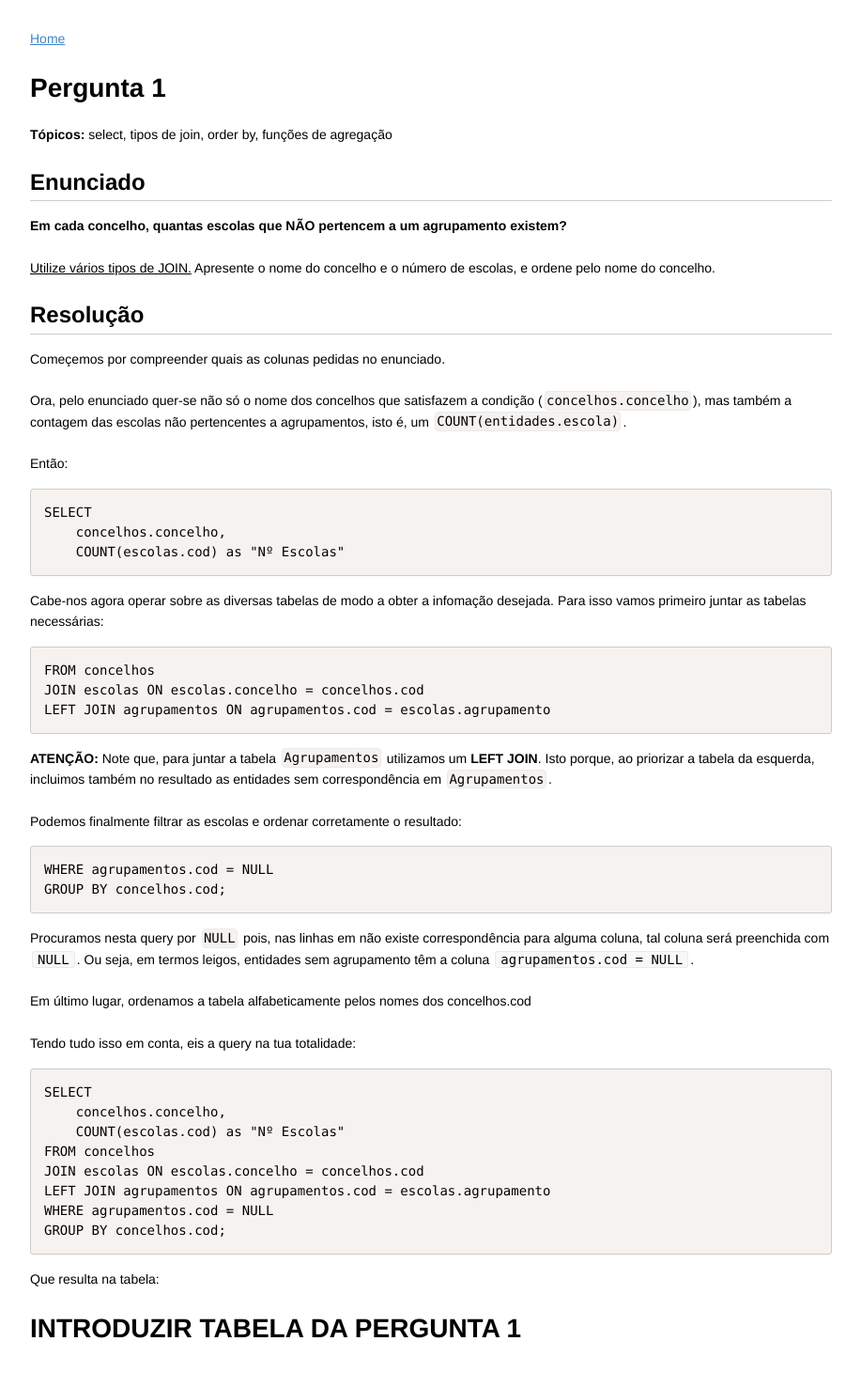
After one commit to damaral31/Portuguese-School-System-DB-Modeling, a Flask app: page /pergunta/7 in a window 1280 px wide. The commit adds this page. Shown: the whole page at 94% size, without its empty margins (181-1098 px from the left). Run offline with Flask 3, Linux system fonts and the light colour scheme; some libraries are stand-ins or nearby versions.

Commit message:
Create pergunta 7 (ongoing)

```diff
--- a/app/app.py
+++ b/app/app.py
@@ -56,3 +56,7 @@ def pergunta1():
 @APP.route('/pergunta/4')
 def pergunta4():
     return render_template('pergunta4.html')
+
+@APP.route('/pergunta/7')
+def pergunta7():
+    return render_template('pergunta7.html')
--- a/app/templates/index.html
+++ b/app/templates/index.html
@@ -37,5 +37,8 @@
 <p>
   <a href="/perguntas/02">Explicacao </a>
 </p>
+<p>
+  <a href="/pergunta/7">Pergunta 7</a>
+</p>
 
 {% endblock %}
--- /dev/null
+++ b/app/templates/pergunta7.html
@@ -0,0 +1,74 @@
+{% extends 'base.html' %}
+
+{% block content %}
+
+<h1>Pergunta 1</h1>
+<p>
+    <b>Tópicos:</b> select, tipos de join, order by, funções de agregação
+</p>
+
+<h2>Enunciado</h2>
+<p>
+    <b>Em cada concelho, quantas escolas que NÃO pertencem a um agrupamento existem?</b>
+    <br><br>
+    <u>Utilize vários tipos de JOIN.</u> Apresente o nome do concelho e o número de escolas, e ordene pelo nome do concelho.
+</p>
+
+<h2>Resolução</h2>
+<p>
+    Começemos por compreender quais as colunas pedidas no enunciado.
+    <br><br>
+    Ora, pelo enunciado quer-se não só o nome dos concelhos que satisfazem a condição (<code class="language-sql">concelhos.concelho</code>), mas também a contagem das escolas não pertencentes a agrupamentos, isto é, um <code class="language-sql">COUNT(entidades.escola)</code>.
+    <br><br>
+    Então:
+</p>
+
+<pre><code class="language-sql">SELECT
+    concelhos.concelho,
+    COUNT(escolas.cod) as "Nº Escolas"
+</code></pre>
+
+<p>
+    Cabe-nos agora operar sobre as diversas tabelas de modo a obter a infomação desejada. Para isso vamos primeiro juntar as tabelas necessárias:
+</p>
+
+<pre><code class="language-sql">FROM concelhos
+JOIN escolas ON escolas.concelho = concelhos.cod
+LEFT JOIN agrupamentos ON agrupamentos.cod = escolas.agrupamento
+</code></pre>
+
+<p>
+    <b>ATENÇÃO:</b> Note que, para juntar a tabela <code class="language-sql">Agrupamentos</code> utilizamos um <b>LEFT JOIN</b>. Isto porque, ao priorizar a tabela da esquerda, incluimos também no resultado as entidades sem correspondência em <code class="language-sql">Agrupamentos</code>.
+    <br><br>
+    Podemos finalmente filtrar as escolas e ordenar corretamente o resultado:
+</p>
+
+<pre><code class="language-sql">WHERE agrupamentos.cod = NULL
+GROUP BY concelhos.cod;
+</code></pre>
+
+<p>
+    Procuramos nesta query por <code class="language-sql">NULL</code> pois, nas linhas em não existe correspondência para alguma coluna, tal coluna será preenchida com <code style='language-sql'>NULL</code>. Ou seja, em termos leigos, entidades sem agrupamento têm a coluna <code style='language-sql'>agrupamentos.cod = NULL</code>.
+    <br><br>
+    Em último lugar, ordenamos a tabela alfabeticamente pelos nomes dos concelhos.cod
+    <br><br>
+    Tendo tudo isso em conta, eis a query na tua totalidade:
+</p>
+
+<pre><code class="language-sql">SELECT
+    concelhos.concelho,
+    COUNT(escolas.cod) as "Nº Escolas"
+FROM concelhos
+JOIN escolas ON escolas.concelho = concelhos.cod
+LEFT JOIN agrupamentos ON agrupamentos.cod = escolas.agrupamento
+WHERE agrupamentos.cod = NULL
+GROUP BY concelhos.cod;
+</code></pre>
+
+<p>
+    Que resulta na tabela:
+</p>
+
+<h1>INTRODUZIR TABELA DA PERGUNTA 1</h1>
+
+{% endblock %}
```
